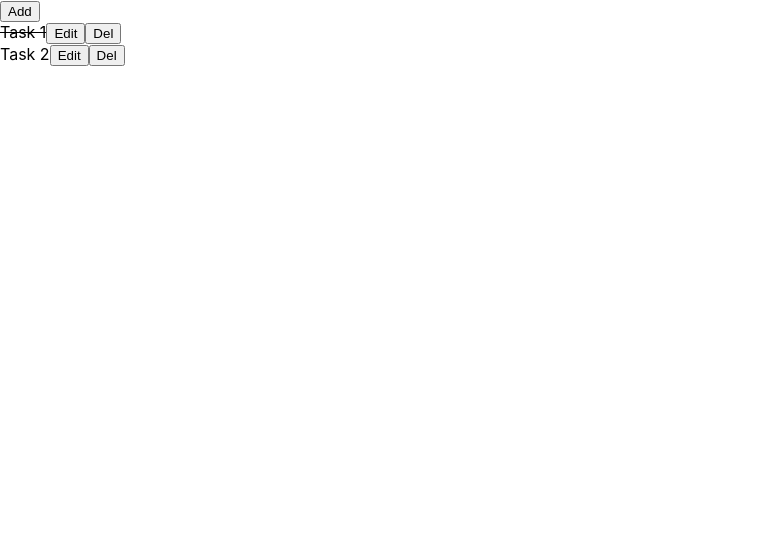
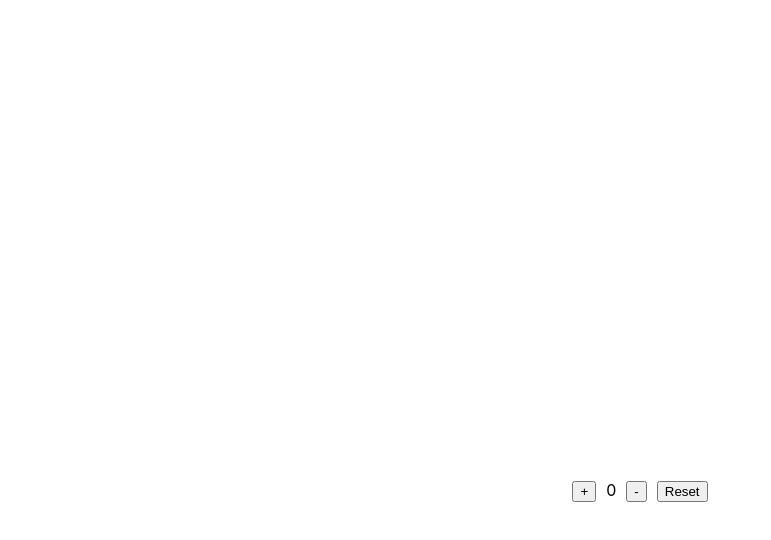
Before and after one commit to ktgift/homeworkCodeCamp12, a React (Create React App) app in the folder react/my-lab/my-lab/: page / in a window 1280 px wide. Shown: the top 540 px of the page, without its empty margins (0-771 px from the left). Built offline with nearby package versions, Linux system fonts and the light colour scheme.

Commit message:
finish lab5-1

```diff
--- a/react/my-lab/my-lab/src/App.js
+++ b/react/my-lab/my-lab/src/App.js
@@ -1,14 +1,20 @@
+
 function App() {
   return (
-    <div>
-      <button>Add</button>
-      <br />
-      <del>Task 1</del>
-      <button>Edit</button>
-      <button>Del</button><br />
-      <span>Task 2</span>
-      <button>Edit</button>
-      <button>Del</button>
+    // inline
+    // <div style={{ textAlign: 'center', marginTop: '30rem' }}>
+    //   <button>+</button>
+    //   <span style={{ marginLeft: 10, marginRight: 10 }}>0</span>
+    //   <button style={{ marginRight: 10 }}>-</button>
+    //   <button>Reset</button>
+    // </div>
+
+    // external
+    <div className="div">
+      <button className="buttoms">+</button>
+      <span className="buttoms">0</span>
+      <button className="buttoms">-</button>
+      <button>Reset</button>
     </div>
   );
 }
--- a/react/my-lab/my-lab/src/index.css
+++ b/react/my-lab/my-lab/src/index.css
@@ -11,3 +11,12 @@ code {
   font-family: source-code-pro, Menlo, Monaco, Consolas, 'Courier New',
     monospace;
 }
+
+.buttoms {
+  margin-right: 10px;
+}
+
+.div {
+  text-align: center;
+  margin-top: 30rem;
+}
```
